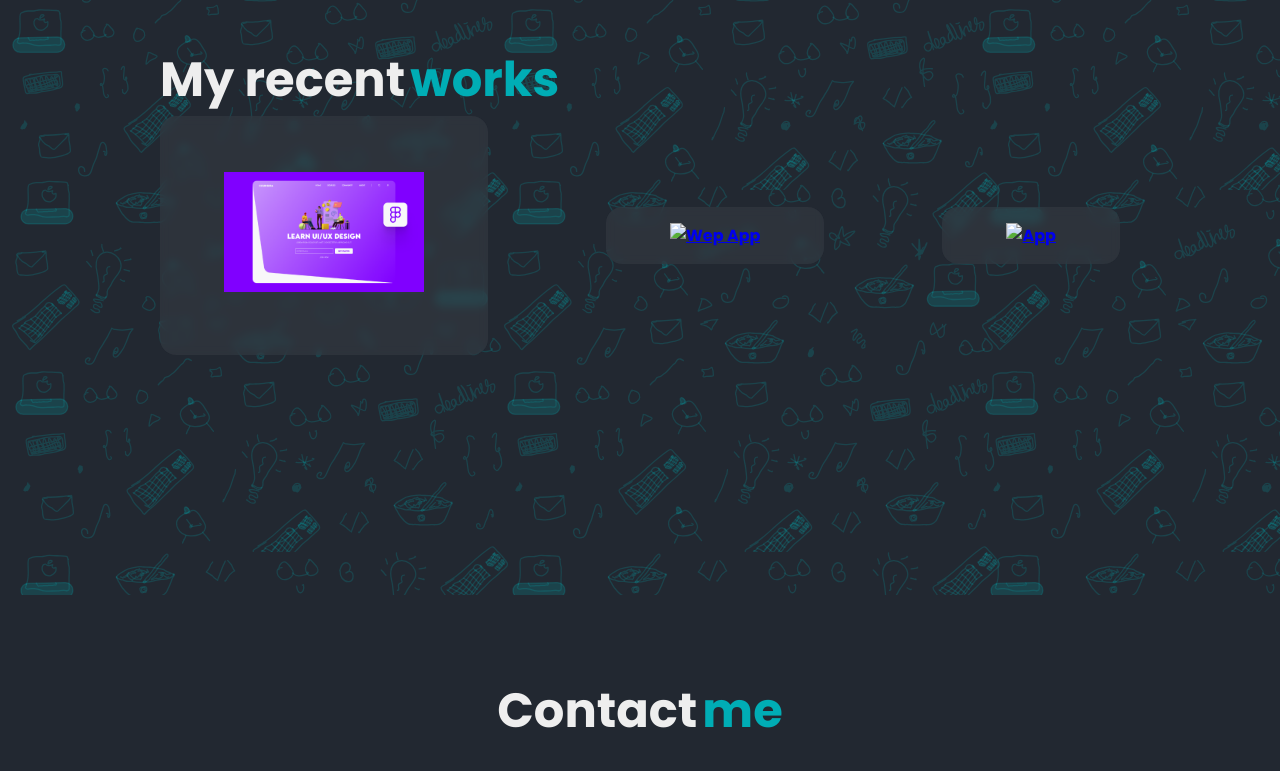
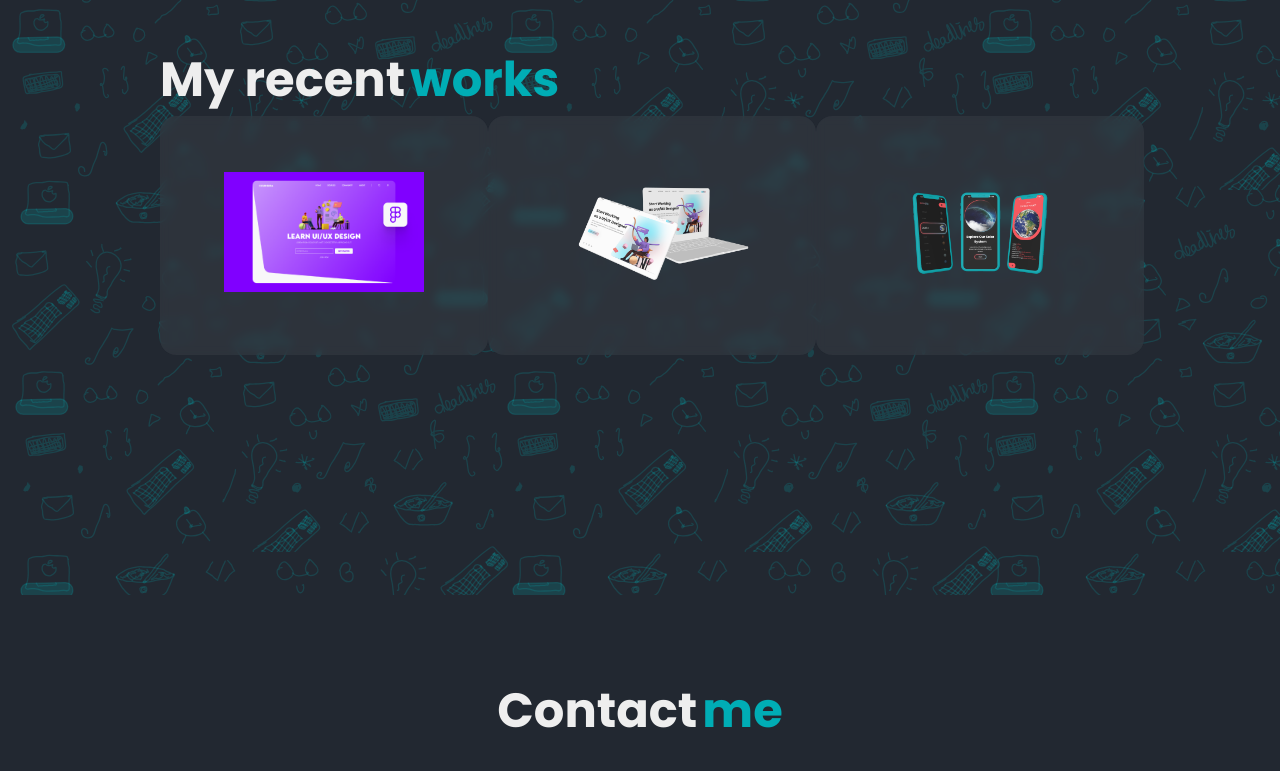
Before and after one commit to outazroutothman-code/OtmanCV, a plain HTML site: page index.html in a window 1280 px wide. Shown: the part 1820-2591 px from the top of the page. Drawn offline with Linux system fonts and the light colour scheme; files whose address does not match are found by name.

Commit message:
Update index.html

```diff
--- a/index.html
+++ b/index.html
@@ -78,10 +78,10 @@
             /></a>
           </li>
           <li>
-            <a href="http://math-core.netlify.app/" target="_blank"><img src="assets/imgs/webApp.png" alt="Wep App" /></a>
+            <a href="http://math-core.netlify.app/" target="_blank"><img src="webApp.png" alt="Wep App" /></a>
           </li>
           <li>
-            <a href="http://math-core.netlify.app/" target="_blank"><img src="assets/imgs/app.png" alt="App" /></a>
+            <a href="http://math-core.netlify.app/" target="_blank"><img src="app.png" alt="App" /></a>
           </li>
         </ul>
       </div>
```
